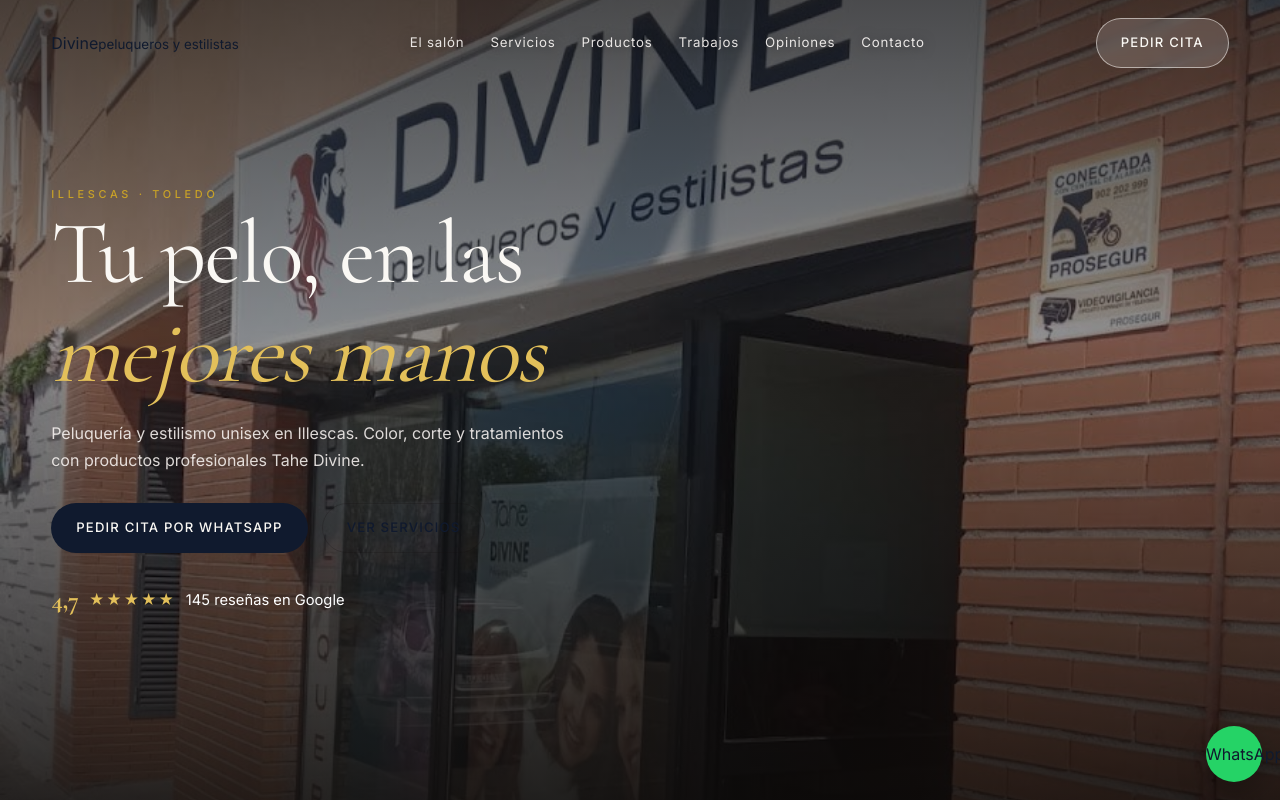
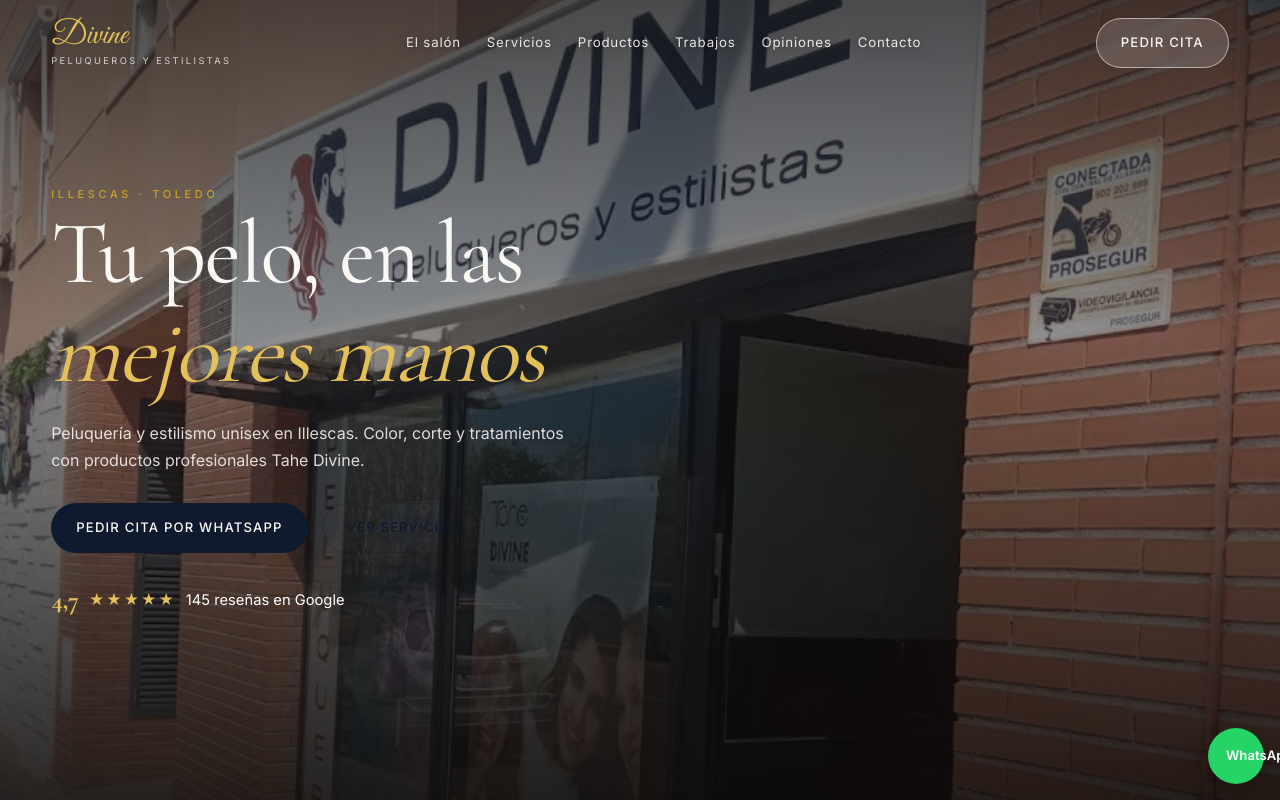
Before and after one commit to Neolabs-clientes/divine-illescas, a plain HTML site: page index.html in a window 1280 px wide. Shown: the top 800 px of the page. Drawn offline with nearby package versions, Linux system fonts and the light colour scheme.

Commit message:
Ajustes de marca: logotipo, subtitulo y boton flotante

```diff
--- a/index.html
+++ b/index.html
@@ -223,6 +223,16 @@
 .hours tr.hoy td{color:var(--rose);font-weight:600}
 @media(max-width:900px){.grid-serv,.grid-prod{grid-template-columns:repeat(2,1fr)}.grid-op{grid-template-columns:1fr}}
 @media(max-width:560px){.grid-serv,.grid-prod{grid-template-columns:1fr}.foot-in{flex-direction:column}}
+
+/* --- Ajustes de marca Divine --- */
+.logo{display:flex;flex-direction:column;line-height:1;text-decoration:none}
+.logo .m{font-family:var(--f-script);font-size:2.05rem;color:var(--rose-d);line-height:1}
+.logo small{display:block;font-family:var(--f-body);font-size:.58rem;letter-spacing:.26em;text-transform:uppercase;color:var(--gray);margin-top:3px}
+header:not(.scrolled) .logo .m{color:var(--rose)}
+header:not(.scrolled) .logo small{color:rgba(255,255,255,.75)}
+.wa-float{position:fixed;right:16px;bottom:16px;z-index:80;background:#25D366;color:#fff;font-family:var(--f-body);font-size:.82rem;font-weight:600;padding:12px 18px;border-radius:999px;text-decoration:none;box-shadow:0 8px 24px rgba(0,0,0,.25);white-space:nowrap}
+.wa-float:hover{transform:translateY(-2px)}
+@media(max-width:560px){.wa-float{right:12px;bottom:12px;padding:11px 15px;font-size:.78rem}}
 </style>
 <script type="application/ld+json">
 {
```
